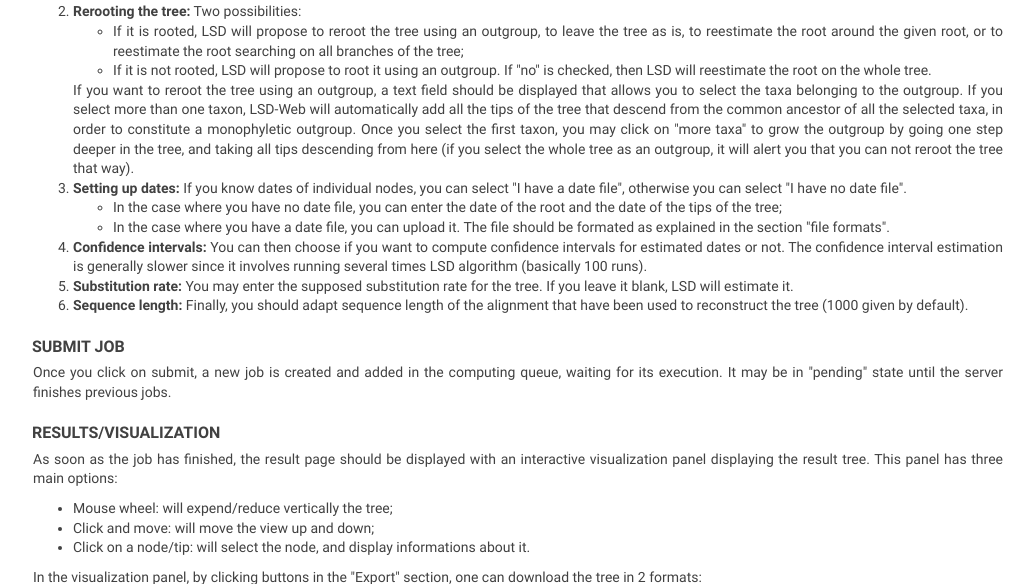
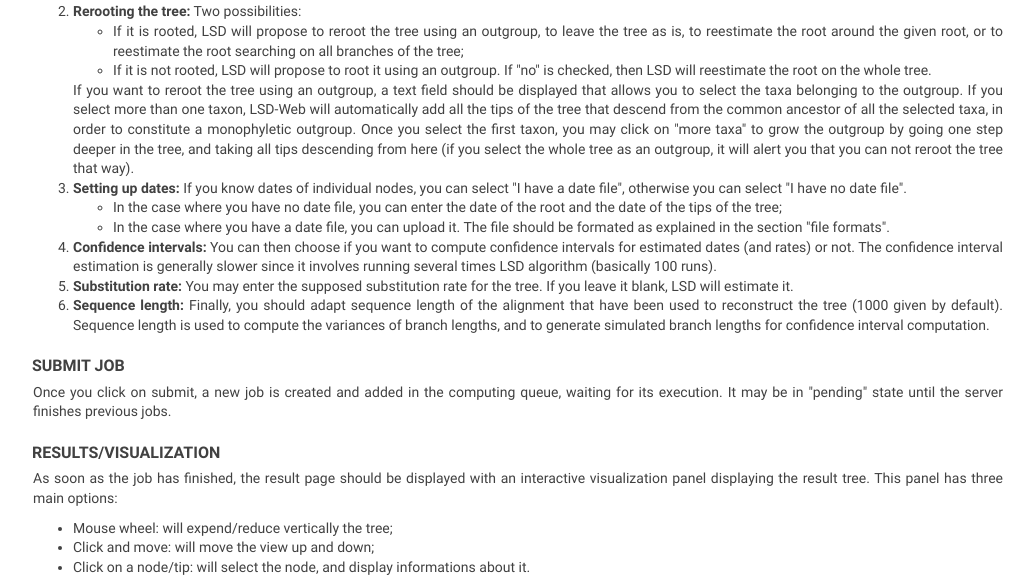
Before and after one commit to evolbioinfo/lsd-web, a Django app: page /help in a window 1280 px wide. Shown: the part 1065-1649 px from the top of the page, without its empty margins (122-1156 px from the left). Run offline with Django 3.2, Linux system fonts and the light colour scheme; some libraries are stand-ins or nearby versions; some web fonts are replaced.

Commit message:
Modified help

```diff
--- a/lsd_web/lsd/templates/lsd/help.html
+++ b/lsd_web/lsd/templates/lsd/help.html
@@ -36,9 +36,9 @@
       <li>In the case where you have a date file, you can upload it. The file should be formated as explained in the section "file formats".</li>
     </ul>
   </li>
-  <li><b>Confidence intervals:</b> You can then choose if you want to compute confidence intervals for estimated dates or not. The confidence interval estimation is generally slower since it involves running several times LSD algorithm (basically 100 runs).</li>
+  <li><b>Confidence intervals:</b> You can then choose if you want to compute confidence intervals for estimated dates (and rates) or not. The confidence interval estimation is generally slower since it involves running several times LSD algorithm (basically 100 runs).</li>
   <li><b>Substitution rate:</b> You may enter the supposed substitution rate for the tree. If you leave it blank, LSD will estimate it.</li>
-  <li><b>Sequence length: </b> Finally, you should adapt sequence length of the alignment that have been used to reconstruct the tree (1000 given by default).</li>
+  <li><b>Sequence length: </b> Finally, you should adapt sequence length of the alignment that have been used to reconstruct the tree (1000 given by default). Sequence length is used to compute the variances of branch lengths, and to generate simulated branch lengths for confidence interval computation.</li>
 </ol>
 <h3>Submit Job</h3>
 <p>Once you click on submit, a new job is created and added in the computing queue, waiting for its execution. It may be in "pending" state until the server finishes previous jobs.</p>
```
